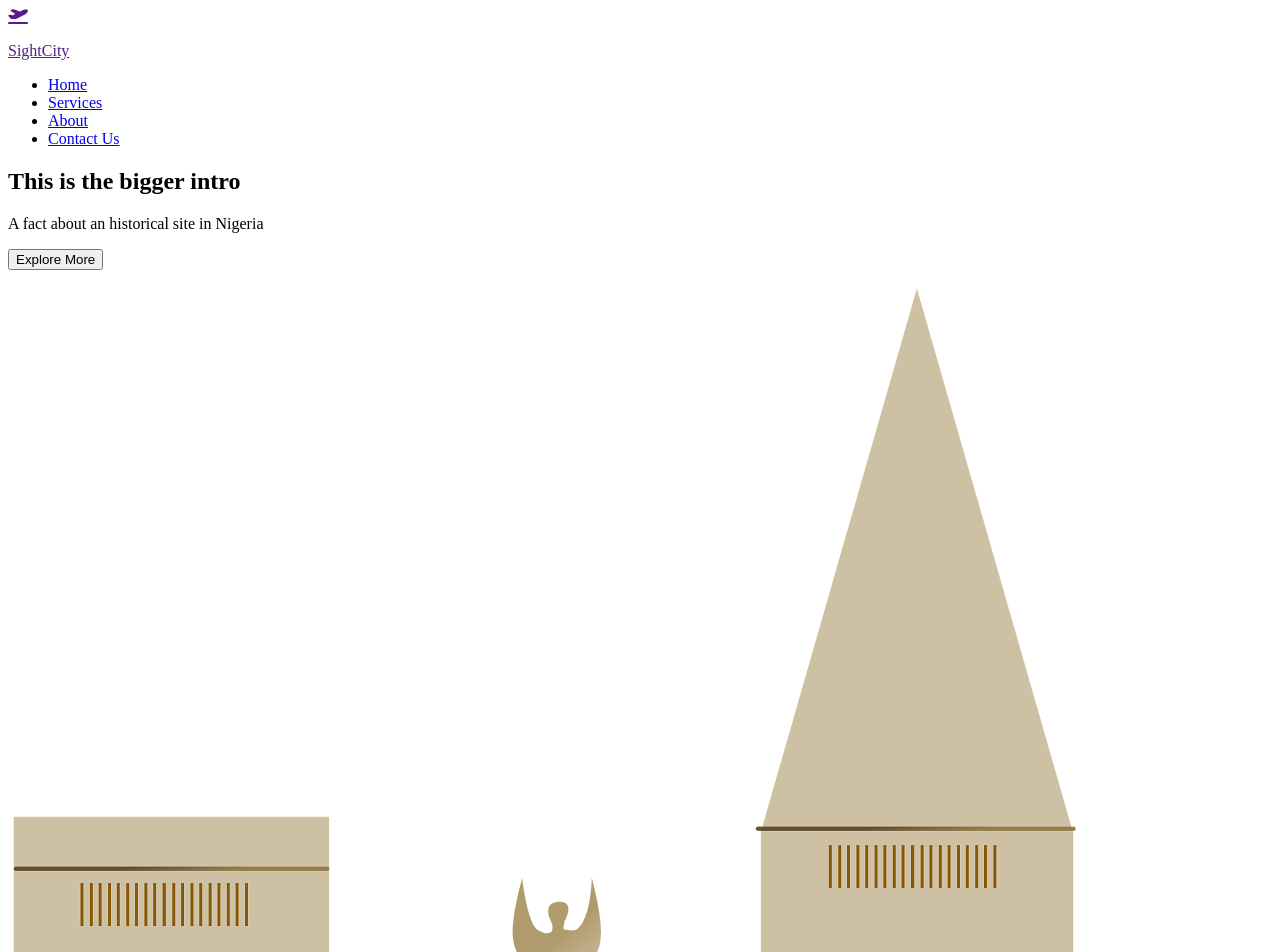
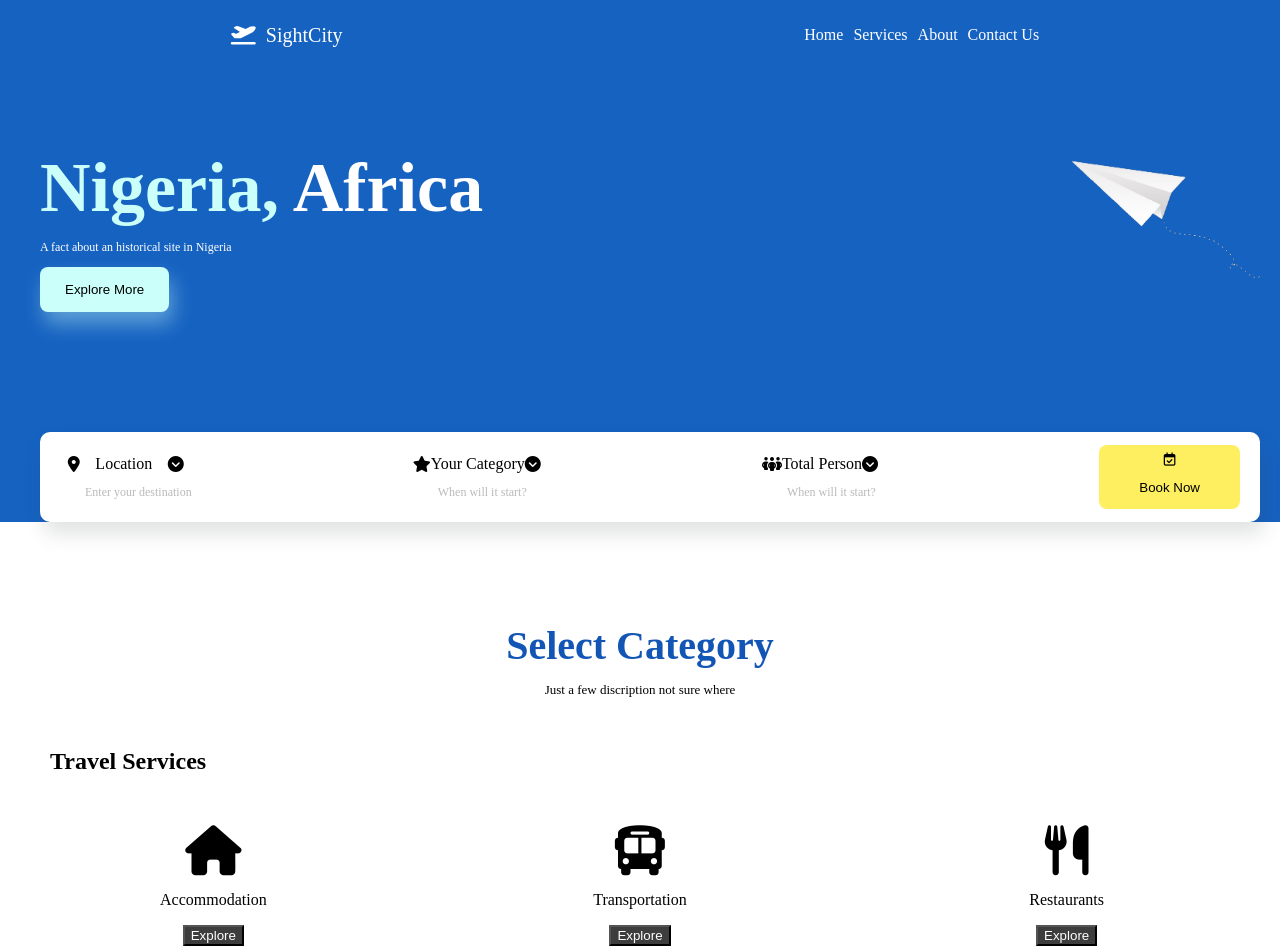
Before and after one commit to abdulhammedabdulazeez/apiApp, a plain HTML site: page Html_contest/index.html in a window 1280 px wide. Shown: the top 952 px of the page. Drawn offline with Linux system fonts and the light colour scheme; files whose address does not match are found by name.

Commit message:
new file

```diff
--- a/Html_contest/index.html
+++ b/Html_contest/index.html
@@ -5,19 +5,17 @@
     <meta http-equiv="X-UA-Compatible" content="IE=edge">
     <meta name="viewport" content="width=device-width, initial-scale=1.0">
     <title>Document</title>
-    <link rel="stylesheet" href="/styles.css">
+    <link rel="stylesheet" href="style.css">
     <link rel="stylesheet" href="/fontawesome-free-6.4.0-web/css/all.min.css">
 
 
 </head>
 <body>
     <header>
-        <a class="logo-img" href="" target="_blank">
+        <a class="logo-link" href="" target="_blank">
             <!--<img class="logo-image" src="" alt="">-->
             <i class="fa-sharp fa-solid fa-plane-departure"></i>
-            <div class="logo-name">
-                <p>SightCity</p>
-            </div>
+            <p class="logo-name">SightCity</p>
         </a>
 
         <nav class="header-nav">
@@ -34,7 +32,7 @@
         <div class="first-welcome-div"> <!--the first vertical div-->
             <div class="intro-div">
                 <h1>
-                    This is the bigger intro
+                    Nigeria,<span class="header-color2"> Africa</span>
                 </h1>
                 <p>
                     A fact about an historical site in Nigeria
@@ -46,7 +44,7 @@
 
             <div class="intro-icon-div">
                 <img class="intro-icon"
-                src="/plane-2909850_1920-removebg-preview.png" alt="">
+                src="Images/plane-2909850_1920-removebg-preview.png" alt="">
             </div>
         </div>
 
@@ -57,29 +55,29 @@
         <div class="booking-div"> <!--the third vertical div-->
             <div class="option-div"> <!--the 1st part of the icon section-->
                 <div class="option-selector">
-                    <i class="fa-light fa-location-dot"></i>
+                    <i class="fa-solid fa-location-dot"></i>
                     <div>Location</div>
-                    <i class="fa-light fa-circle-chevron-down"></i>
+                    <i class="fa-solid fa-circle-chevron-down"></i>
                 </div>
 
                 <div class="option-description">Enter your destination</div>
             </div>
 
-            <div class="option-div"></div>> <!--the 2nd of the icon section-->
+            <div class="option-div"> <!--the 2nd of the icon section-->
                 <div class="option-selector">
-                    <i class="fa-light fa-star"></i>
+                    <i class="fa-solid fa-star"></i>
                     <div>Your Category</div>
-                    <i class="fa-light fa-circle-chevron-down"></i>
+                    <i class="fa-solid fa-circle-chevron-down"></i>
                 </div>
 
                 <div class="option-description">When will it start?</div>
             </div>
 
-            <div class="option-div"></div>> <!--the 3rd of the icon section-->
+            <div class="option-div"> <!--the 3rd of the icon section-->
                 <div class="option-selector">
                     <i class="fa-solid fa-people-group"></i>
                     <div>Total Person</div>
-                    <i class="fa-light fa-circle-chevron-down"></i>
+                    <i class="fa-solid fa-circle-chevron-down"></i>
                 </div>
 
                 <div class="option-description">When will it start?</div>
@@ -106,19 +104,19 @@
             </h2>
             <div class="travel-service-icon-block"> <!--services icon divs-->
                 <div class="travel-service-icon-div">
-                    <i class="fa-light fa-house-blank"></i>
+                    <i class="fa-solid fa-house travel-service-icon"></i>
                     <p>Accommodation</p>
                     <button class="travel-service-icon-btn">Explore</button>
                 </div>
 
                 <div class="travel-service-icon-div">
-                    <i class="fa-thin fa-car-bus"></i>
+                    <i class="fa-solid fa-bus travel-service-icon"></i>
                     <p>Transportation</p>
                     <button class="travel-service-icon-btn">Explore</button>
                 </div>
 
                 <div class="travel-service-icon-div">
-                    <i class="fa-solid fa-fork-knife"></i>
+                    <i class="fa-solid fa-utensils travel-service-icon"></i>
                     <p>Restaurants</p>
                     <button class="travel-service-icon-btn">Explore</button>
                 </div>
@@ -283,7 +281,7 @@
               <label for="text">I accept the Terms of Service</label> <br><br>
 
               <input type="submit" value="Submit your Request">
-        </form>
+            </form>
         </div>
     </section>
 
--- a/Html_contest/style.css
+++ b/Html_contest/style.css
@@ -1,13 +1,31 @@
 body {
-
+    margin: 0;
 }
 
 header {
+    background-color: rgb(22, 98, 193);
 
+    height: 70px;
+    display: flex;
+    justify-content: space-around;
+    align-items: center;
+
+    margin: auto;
+    margin-bottom: -20px;
 }
 
 .logo-link {
+    color: white;
+    font-size: 20px;
+    display: flex;
+    justify-content: space-aro;
+    align-items: center;
 
+    text-decoration: none;
+}
+
+.fa-plane-departure {
+    margin-right: 5px;
 }
 
 .logo-img {
@@ -15,7 +33,7 @@ header {
 }
 
 .logo-name {
-
+    margin-left: 5px;
 }
 
 .header-nav {
@@ -23,55 +41,94 @@ header {
 }
 
 .nav-list {
-
+    display: flex;
+    justify-content: space-between;
+    align-items: center;
+    list-style: none;
+    padding: 0;
 }
 
 .nav-links {
-
+    text-decoration: none;
+    margin-right: 10px;
+    color: white;
 }
 
 .welcome-sec {
+    background-color: rgb(22, 98, 193);
+    min-height: auto;
+    margin-top: 0;
+    padding-top: 40px;
+    padding-right: 20px;
+    padding-left: 40px;
 
 }
 
 .first-welcome-div {
+    display: flex;
+}
+
+.intro-div {
+    flex: 7;
+}
+
+.intro-div h1 {
+    color: rgb(202, 255, 250);
+    font-size: 70px;
+    margin-bottom: 0;
 
 }
 
-.intro-div {
-
-}
-
-.intro-div h1 {
-
+.header-color2 {
+    color: white;
 }
 
 .intro-div p {
-
+    color: white;
+    font-size: 12px;
 }
 
 .intro-div button {
-
+    background-color: rgb(202, 255, 250);
+    padding: 15px 25px;
+    border: none;
+    border-radius: 8px;
+    box-shadow: 4px 12px 20px rgba(202, 255, 250, 0.4);
 }
 
 .intro-icon-div {
-
+    flex: 3;
 }
 
 .intro-icon {
-
+    height: 300px;
+    width: 400px;
 }
 
-.second-welcome-div {
-
-}
+/*.second-welcome-div {
+    background-image: url("Images/church-2106621_1920.png");
+    background-repeat: no-repeat;
+    background-size: cover;
+    background-position: center;
+    height: 300px;
+    background-position: center ;
+}*/
 
 .intro-img {
 
 }
 
 .booking-div {
+    background-color: white;
+    padding: 20px;
+    margin-top: 20px;
 
+    height: 50px;
+    display: flex;
+    justify-content: space-between;
+    align-items: center;
+    border-radius: 10px;
+    box-shadow: 4px 12px 20px rgba(55, 58, 58, 0.15);
 }
 
 .option-div {
@@ -79,19 +136,38 @@ header {
 }
 
 .option-selector {
+    display: flex;
+    justify-content: space-around;
+    align-items: center;
+}
+
+.option-selector div {
 
 }
 
 .option-description {
-
+    color: rgb(186, 186, 186);
+    font-size: 12px;
+    margin-left: 25px;
+    margin-top: 12px;
 }
 
 .booking-btn {
-
+    background-color: rgb(254, 239, 96);
+    border: none;
+    border-radius: 8px;
+    padding-top: 8px;
+    padding-left: 40px;
+    padding-right: 40px;
+    display: flex;
+    flex-direction: column;
+    justify-content: center;
+    align-items: center;
 }
 
-.service-sec {
-
+.services-sec {
+    padding-top: 100px;
+    text-align: center;
 }
 
 .services-sec-header {
@@ -99,27 +175,38 @@ header {
 }
 
 .services-sec-header h2 {
-
+    color: rgb(18, 85, 181);
+    font-size: 40px;
+    margin: 0;
 }
 
 .services-sec-header p {
-
+    font-size: 13px;
 }
 
 .travel-service-div {
-
+    margin-top: 50px;
 }
 
 .travel-service-div h2 {
-
+    text-align: start;
+    margin-left: 50px;
+    margin-bottom: 50px;
 }
 
 .travel-service-icon-block {
-
+    display: grid;
+    grid-template-columns: 1fr 1fr 1fr;
+    justify-content: center;
+    align-items: center;
 }
 
 .travel-service-icon-div  {
 
+}
+
+.travel-service-icon {
+    font-size: 50px;
 }
 
 .travel-service-icon-div p  {
@@ -127,7 +214,9 @@ header {
 }
 
 .travel-service-icon-btn {
-
+    background-color: rgb(61, 61, 61);
+    color: white;
+    border: ;
 }
 
 .entertainment-service-div {
```
